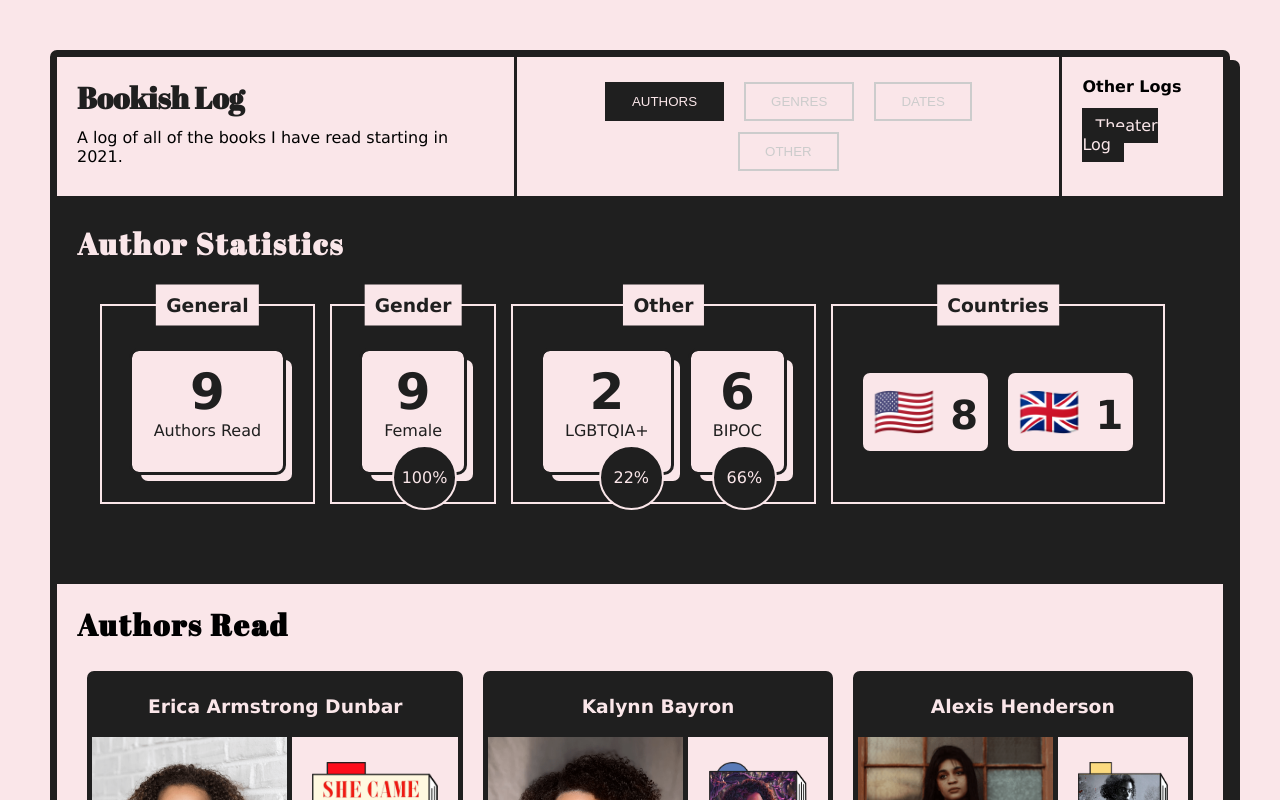
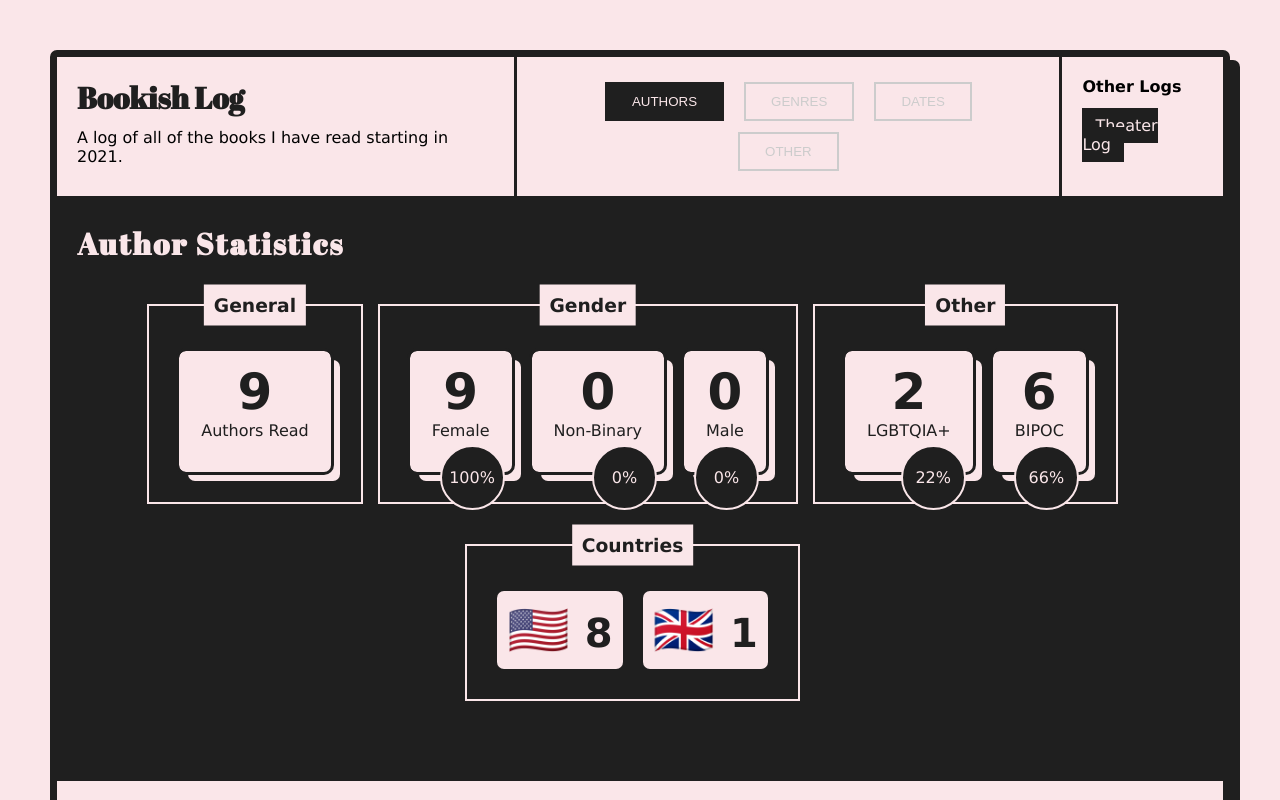
Before and after one commit to brittanyrw/thebookishlog, a Vue app: page /authors in a window 1280 px wide. Shown: the top 800 px of the page. Built offline with nearby package versions, Linux system fonts and the light colour scheme.

Commit message:
Add more stats for authors

```diff
--- a/src/components/Statistics/OverallAuthorStatistics.vue
+++ b/src/components/Statistics/OverallAuthorStatistics.vue
@@ -18,6 +18,28 @@
             {{
               Math.floor(
                 (valueCount("gender", "female") / authorInfo.length) * 100
+              )
+            }}%
+          </p>
+        </div>
+        <div class="stat">
+          <p class="stat-number">{{ valueCount("gender", "non-binary") }}</p>
+          <p class="stat-title">Non-Binary</p>
+          <p class="stat-percent">
+            {{
+              Math.floor(
+                (valueCount("gender", "non-binary") / authorInfo.length) * 100
+              )
+            }}%
+          </p>
+        </div>
+        <div class="stat">
+          <p class="stat-number">{{ valueCount("gender", "male") }}</p>
+          <p class="stat-title">Male</p>
+          <p class="stat-percent">
+            {{
+              Math.floor(
+                (valueCount("gender", "male") / authorInfo.length) * 100
               )
             }}%
           </p>
```
